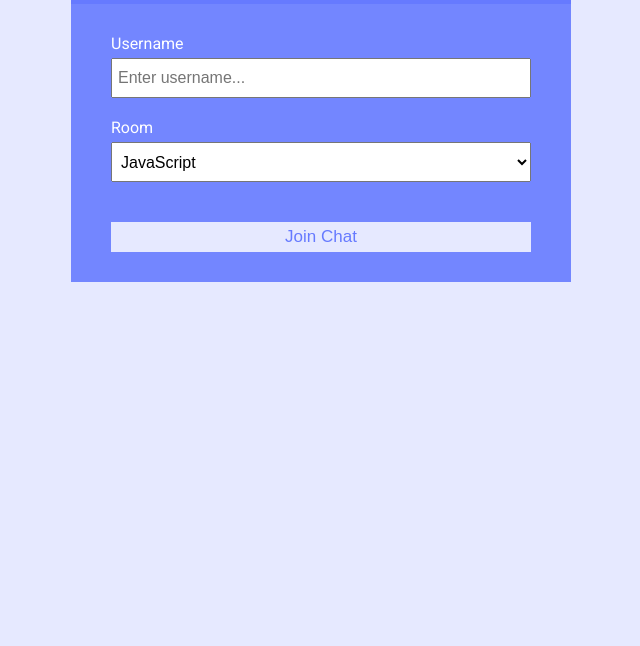
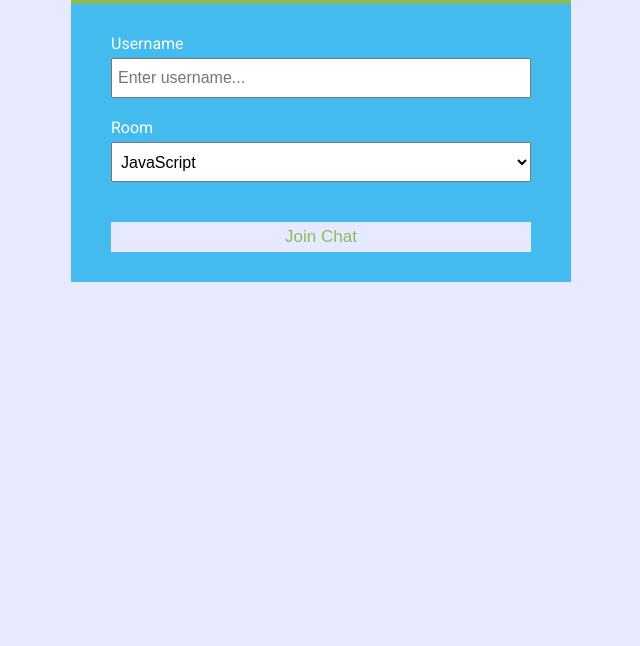
Before and after one commit to oddporson/windows-live-chatroom, a website: page public/index.html in a window 1280 px wide. Shown: the part 154-800 px from the top of the page, without its empty margins (319-959 px from the left). Drawn offline with Linux system fonts and the light colour scheme.

Commit message:
chosed the colors similar to the windows live messenger software

```diff
--- a/public/css/style.css
+++ b/public/css/style.css
@@ -1,8 +1,8 @@
 @import url('https://fonts.googleapis.com/css?family=Roboto&display=swap');
 
 :root {
-	--dark-color-a: #667aff;
-	--dark-color-b: #7386ff;
+	--dark-color-a: #8BBC59;
+	--dark-color-b: #43BBEF;
 	--light-color: #e6e9ff;
 	--success-color: #5cb85c;
 	--error-color: #d9534f;
```
